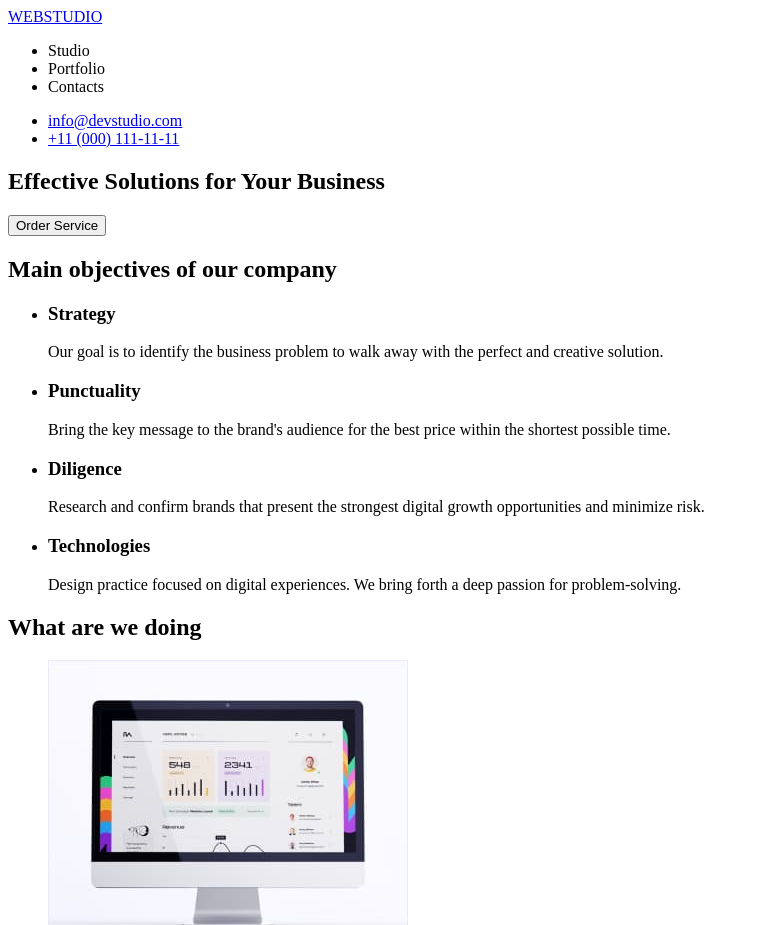
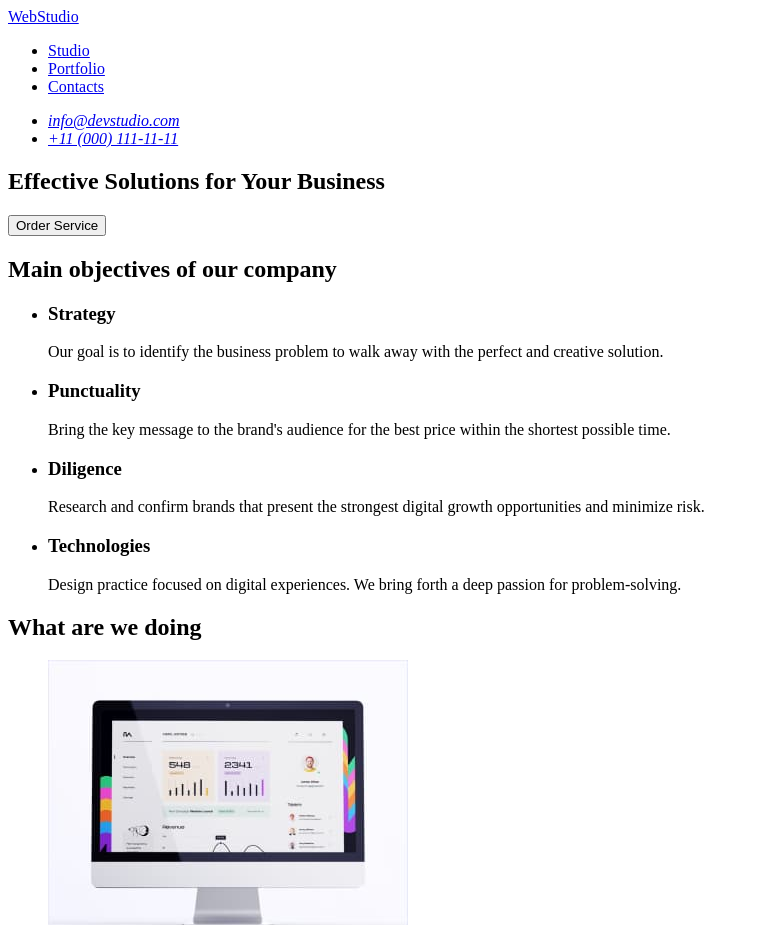
Before and after one commit to Ankh-Vladdo/goit-markup-hw-01, a plain HTML site: page index.html in a window 1280 px wide. Shown: the top 925 px of the page, without its empty margins (0-759 px from the left). Drawn offline with Linux system fonts and the light colour scheme.

Commit message:
Update index.html

```diff
--- a/index.html
+++ b/index.html
@@ -9,21 +9,22 @@
   <body>
     <!-- *Header section -->
     <header>
-      <!-- ?Logo our company -->
-      <a href="index.html">WEBSTUDIO</a>
       <!-- ?Menu nav -->
-      <nav>
+      <nav class="menu">
+        <a href="index.html">WebStudio</a>
         <ul>
-          <li>Studio</li>
-          <li>Portfolio</li>
-          <li>Contacts</li>
+          <li><a href="#">Studio</a></li>
+          <li><a href="#">Portfolio</a></li>
+          <li><a href="#">Contacts</a></li>
         </ul>
       </nav>
       <!-- ?Our Contacts -->
-      <ul>
-        <li><a href="meilto:info@devstudio.com">info@devstudio.com</a></li>
-        <li><a href="tel:+11(000)111-11-11">+11 (000) 111-11-11</a></li>
-      </ul>
+      <address>
+        <ul>
+          <li><a href="mailto:info@devstudio.com">info@devstudio.com</a></li>
+          <li><a href="tel:+110001111111">+11 (000) 111-11-11</a></li>
+        </ul>
+      </address>
     </header>
     <!-- !Main section -->
     <main>
@@ -122,7 +123,7 @@
     </main>
     <!-- *Footer section -->
     <footer>
-      <a href="index.html">WEBSTUDIO</a>
+      <a href="index.html">WebStudio</a>
       <p>
         Increase the flow of customers and sales for your business with digital
         marketing & growth solutions.
```
